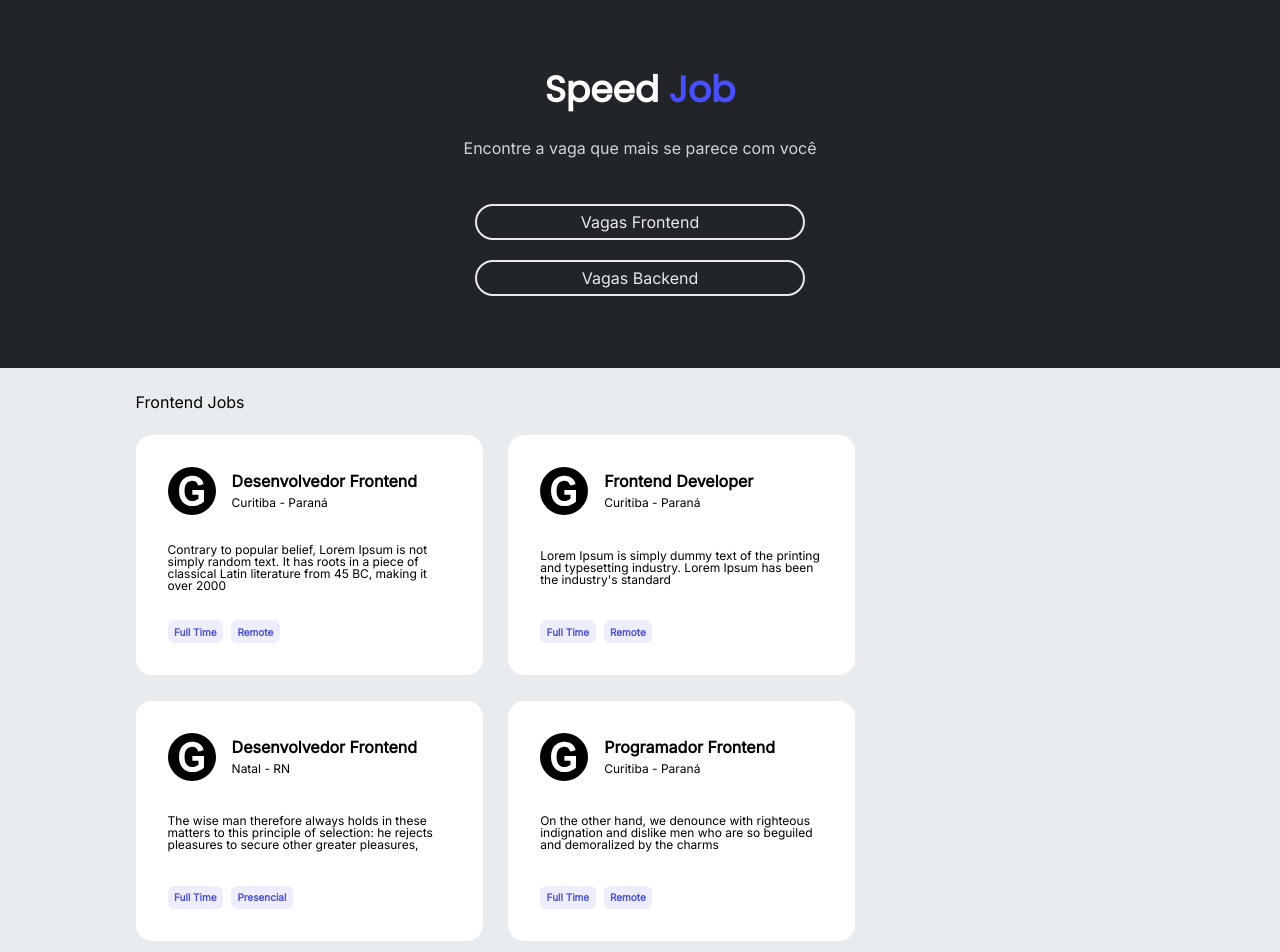
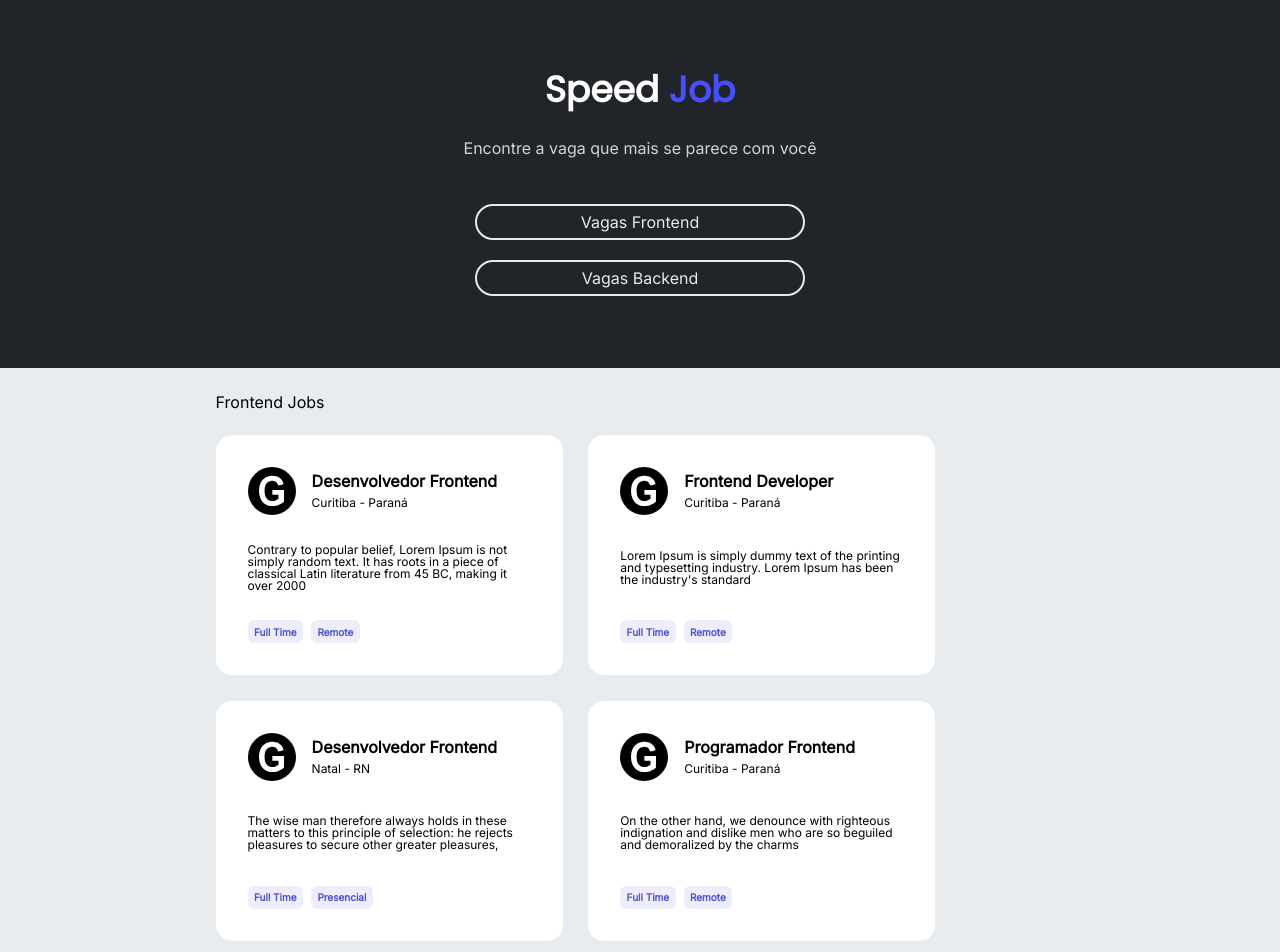
Before and after one commit to Kenzie-Academy-Brasil-Developers/m2-entrega-speedjob-caiquepb, a plain HTML site: page index.html in a window 1280 px wide. Shown: the top 952 px of the page. Drawn offline with Linux system fonts and the light colour scheme.

Commit message:
Entrega Realizada

```diff
--- a/src/styles/index.css
+++ b/src/styles/index.css
@@ -122,21 +122,16 @@
 
 @media(min-width: 768px){
     .section__block--frontend, .section__block--backend{
-        display: flex;
-        gap: 1.6rem;
         flex-wrap: wrap;
-        max-width: 1113px;
         overflow-x: hidden;
     }
 
     .section__frontend, .section__backend{
-        display: flex;
-        flex-direction: column;
         align-items: center;
-        margin: 0 110px;
+        margin: 0 190px auto;
     }
 
     .section__tittle{
-        align-self: start
+        align-self: flex-start
     }
 }
```
